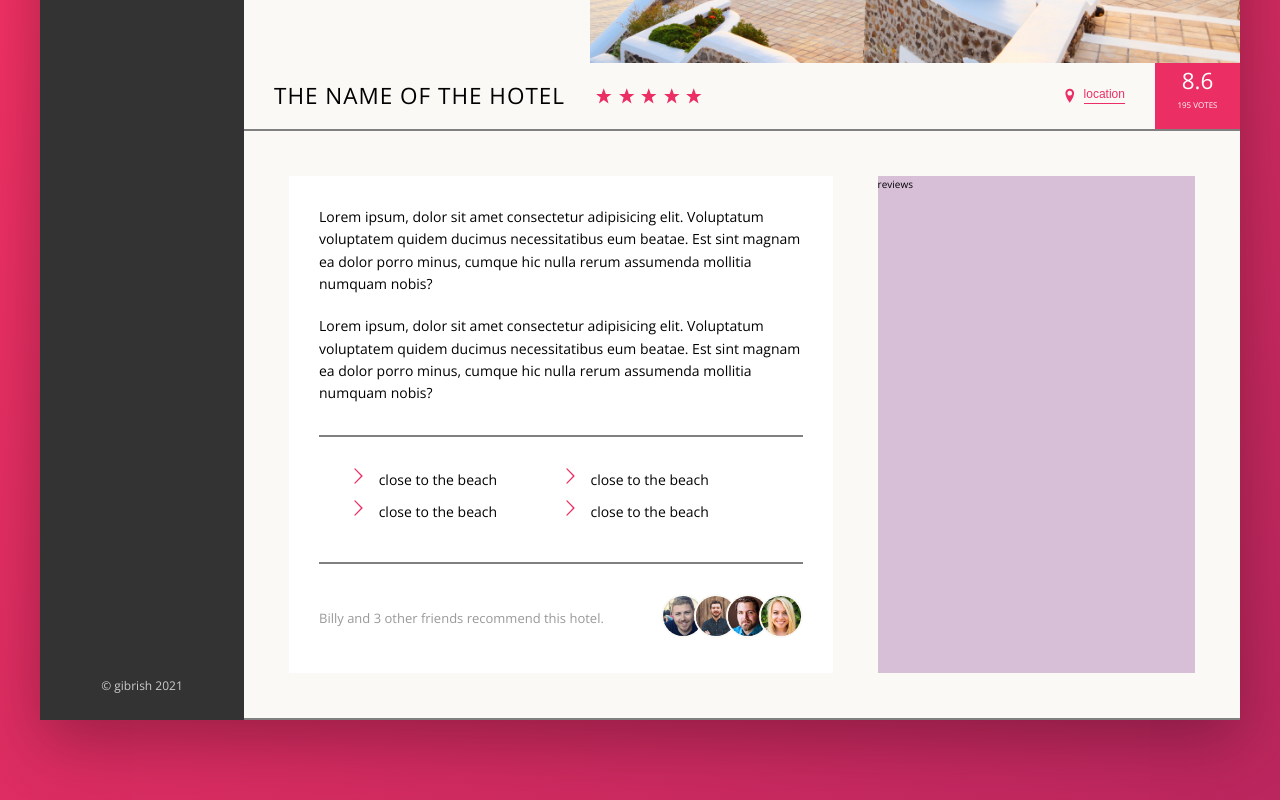
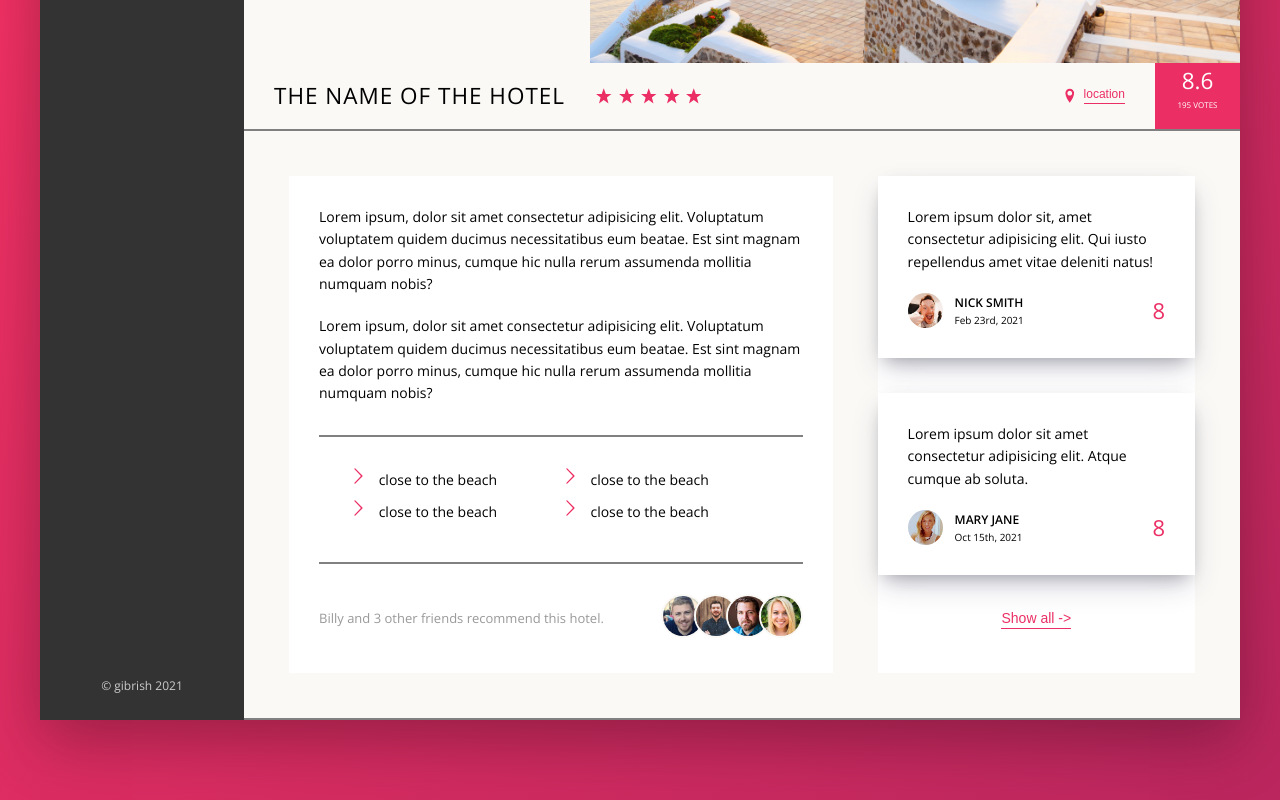
Before and after one commit to Abucur980/playingCSS, a website: page Trillo-S/index.html in a window 1280 px wide. Shown: the part 509-1309 px from the top of the page. Drawn offline with nearby package versions, Linux system fonts and the light colour scheme.

Commit message:
added the review section

```diff
--- a/Trillo-S/index.html
+++ b/Trillo-S/index.html
@@ -194,7 +194,53 @@
                     </div>
 
                         <div class="user-reviews">
-                            reviews
+                            <figure class="review">
+                                <blockquote class="review__text">
+                                    Lorem ipsum dolor sit, amet consectetur adipisicing elit. Qui iusto repellendus amet vitae deleniti natus!
+                                </blockquote>
+                                <figcaption class="review__user">
+                                    <img src="img/user-1.jpg" alt="" class="review__user-photo">
+                                    <div class="review__user-box">
+                                        <p class="review__user-name">
+                                            Nick Smith
+                                        </p>
+                                        <p class="review__user-date">
+                                            Feb 23rd, 2021
+                                        </p>
+
+                                    </div>
+
+                                    <div class="review__user-rating">8</div>
+                                </figcaption>
+                            </figure>
+
+                            <figure class="review">
+                                <blockquote class="review__text">
+                                    Lorem ipsum dolor sit amet consectetur adipisicing elit. Atque cumque ab soluta.
+                                </blockquote>
+
+                                <figcaption class="review__user">
+
+                                    <img src="img/user-2.jpg" alt="" class="review__user-photo">
+
+                                    <div class="review__user-box">
+
+                                        <p class="review__user-name">
+                                            Mary Jane
+                                        </p>
+                                        <p class="review__user-date">
+                                            Oct 15th, 2021
+                                        </p>
+
+
+                                    </div>
+                                    <div class="review__user-rating">8</div>
+
+
+                                </figcaption>
+                            </figure>
+
+                            <button class="inline-btn">Show all -></button>
                         </div>
 
                     </div>
--- a/Trillo-S/sass/_components.scss
+++ b/Trillo-S/sass/_components.scss
@@ -365,3 +365,60 @@
         }
     }
 }
+
+////////////////////
+// review
+
+.review{
+    background-color: white;
+    box-shadow: 0px 13px 27px -5px rgba(50,50,93,0.25) , 0px 8px 16px -8px rgba(0,0,0,0.3) , 0px -6px 16px -6px rgba(0,0,0,0.025)  ;
+    padding: 3rem;
+    margin-bottom: 3.5rem;
+
+    // align-items: center;
+
+    &__text{
+        margin-bottom:2rem;
+    }
+
+    &__user{
+        display: flex;
+        align-items: center;
+
+
+    }
+
+    &__user-photo{
+        height: 3.5rem;
+        width: 3.5rem;
+        margin-right: 1.2rem;
+        border-radius: 50%;
+
+    }
+
+    &__user-box{
+        margin-right: auto;
+        // display: flex;
+        // flex-direction: column;
+        // justify-content: space-between;
+    }
+
+    &__user-name{
+        font-size: 1.2rem;
+        font-weight: 600;
+        text-transform: uppercase;
+
+    }
+
+    &__user-date{
+        font-size: 1rem;
+    }
+
+    &__user-rating{
+        color: var(--color-primary);
+        font-size: 2.2rem;
+        font-weight: 300;
+    //     display: flex;
+    //    margin-left: auto;
+    }
+}
--- a/Trillo-S/sass/_layout.scss
+++ b/Trillo-S/sass/_layout.scss
@@ -39,13 +39,14 @@ flex: 1;
 }
 
 .details{
+    font-size: 1.4rem;
     display: flex;
     padding: 4.5rem;
     border-bottom: 2px gray solid;
 }
 
 .descriptions{
-    font-size: 1.4rem;
+    font-size: inherit;
     flex: 0 0 60%;
     background-color: white;
     padding: 3rem;
@@ -53,6 +54,11 @@ flex: 1;
 }
 
 .user-reviews{
+    font-size: inherit;
     flex: 1;
-    background-color: thistle;
+    background-color: white;
+    display: flex;
+    flex-direction: column;
+    align-items: center;
+
 }
```
Also changed, not shown: Trillo-S/sass/main.css, 1 other file.
